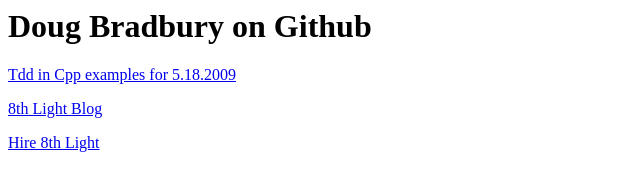
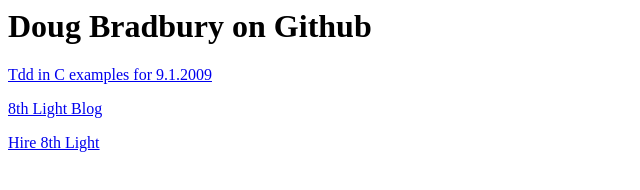
Before and after one commit to dougbradbury/dougbradbury.github.com, a plain HTML site: page index.html in a window 1280 px wide. Shown: the full height of the page, 0-640 px from the left. Drawn offline with Linux system fonts and the light colour scheme.

Commit message:
updated for IEEE

```diff
--- a/index.html
+++ b/index.html
@@ -2,7 +2,7 @@
 <body>
 	<h1>Doug Bradbury on Github</h1>
 
-	<p><a href="files/TddCpp.tar.gz">Tdd in Cpp examples for 5.18.2009</a></p>
+	<p><a href="files/TddCpp.tar.gz">Tdd in C examples for 9.1.2009</a></p>
 
 	<p><a href="http://blog.8thlight.com/doug">8th Light Blog</a></p>
 
```
Also changed, not shown: 1 other file.
